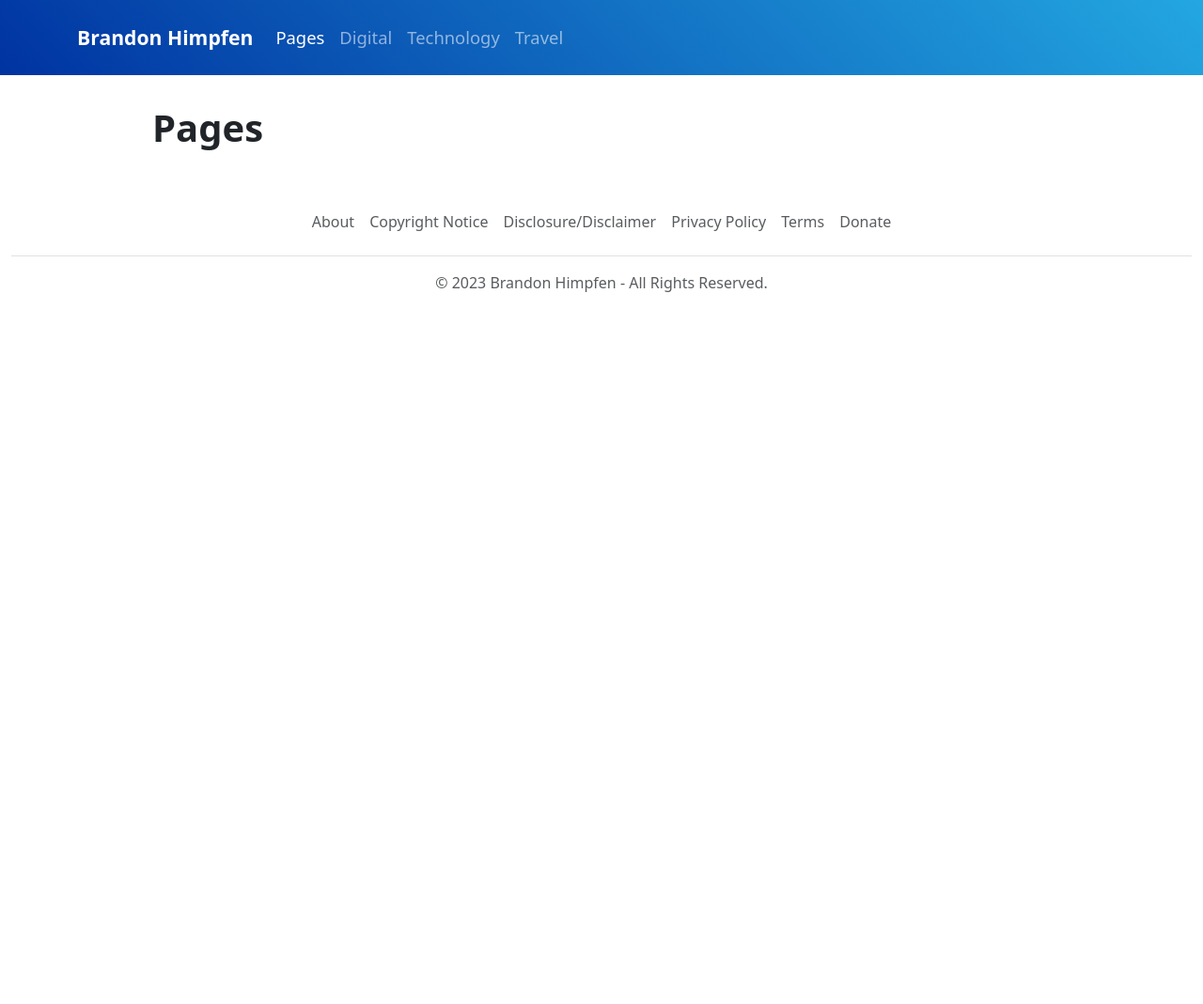
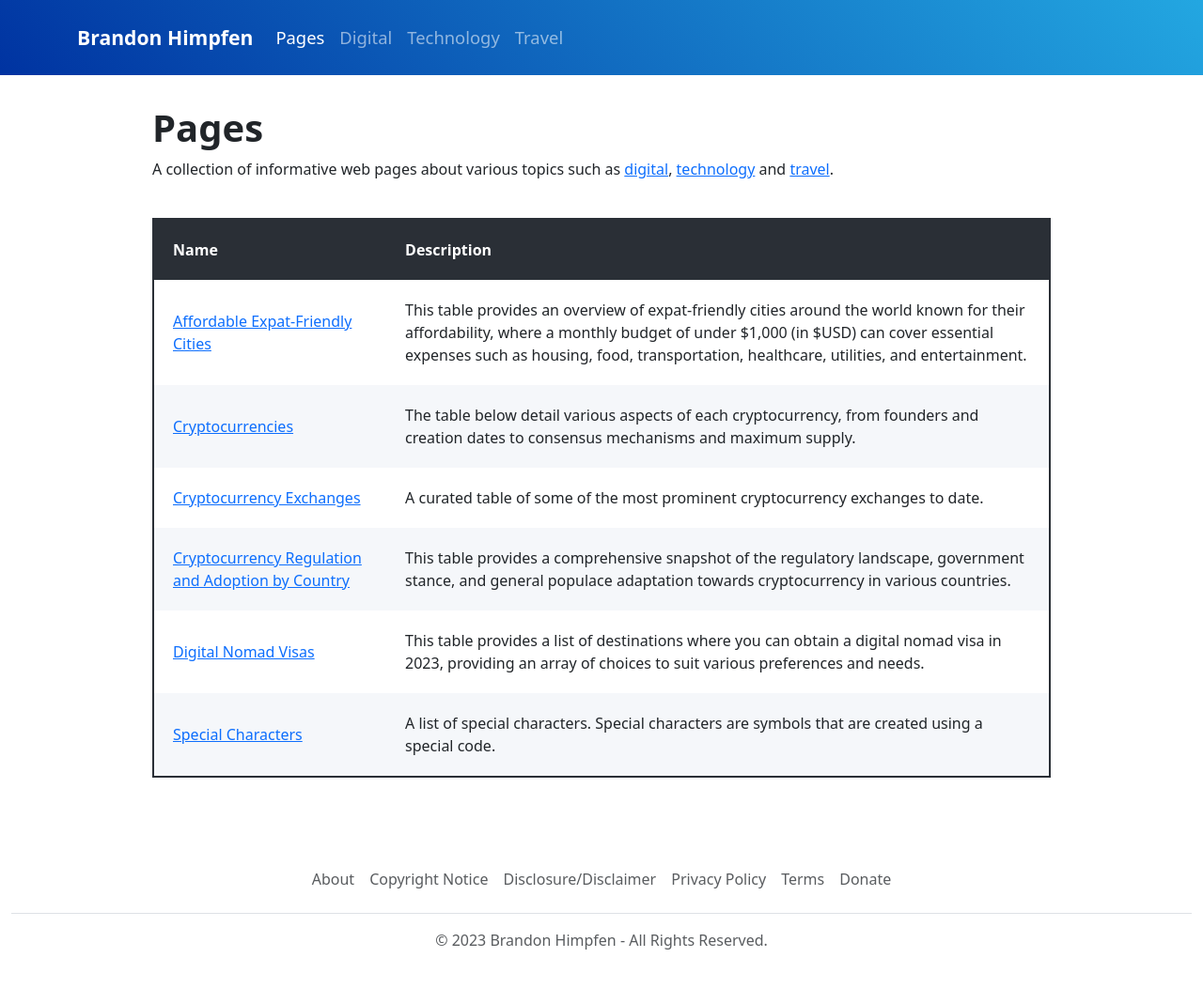
Before and after one commit to boldoutlook/pages, a Jekyll site: the page built from index.md, in a window 1280 px wide. Shown: the whole page at 94% size. Built offline with Jekyll 4.4.1, drawn with Linux system fonts in a browser that asks for light colours; comment, search, counter and statistics services are not loaded; before the commit the page ends 900 px from its top, so only the background shows below that.

Commit message:
Update index.md

```diff
--- a/index.md
+++ b/index.md
@@ -2,3 +2,14 @@
 layout: page
 title: Pages
 ---
+
+A collection of informative web pages about various topics such as [digital](/digita/), [technology](/technology/) and [travel](/travel/).
+
+| Name | Description |
+|:---------|:---------|
+| [Affordable Expat-Friendly Cities](/affordable-expat-friendly-cities/) | This table provides an overview of expat-friendly cities around the world known for their affordability, where a monthly budget of under $1,000 (in $USD) can cover essential expenses such as housing, food, transportation, healthcare, utilities, and entertainment. |
+| [Cryptocurrencies](/cryptocurrencies/) | The table below detail various aspects of each cryptocurrency, from founders and creation dates to consensus mechanisms and maximum supply. |
+| [Cryptocurrency Exchanges](/cryptocurrency-exchanges/) | A curated table of some of the most prominent cryptocurrency exchanges to date. |
+| [Cryptocurrency Regulation and Adoption by Country](/cryptocurrency-regulation-adoption/) | This table provides a comprehensive snapshot of the regulatory landscape, government stance, and general populace adaptation towards cryptocurrency in various countries. |
+| [Digital Nomad Visas](/digital-nomad-visas/) | This table provides a list of destinations where you can obtain a digital nomad visa in 2023, providing an array of choices to suit various preferences and needs. |
+| [Special Characters](/special-characters/) | A list of special characters. Special characters are symbols that are created using a special code. |
```
